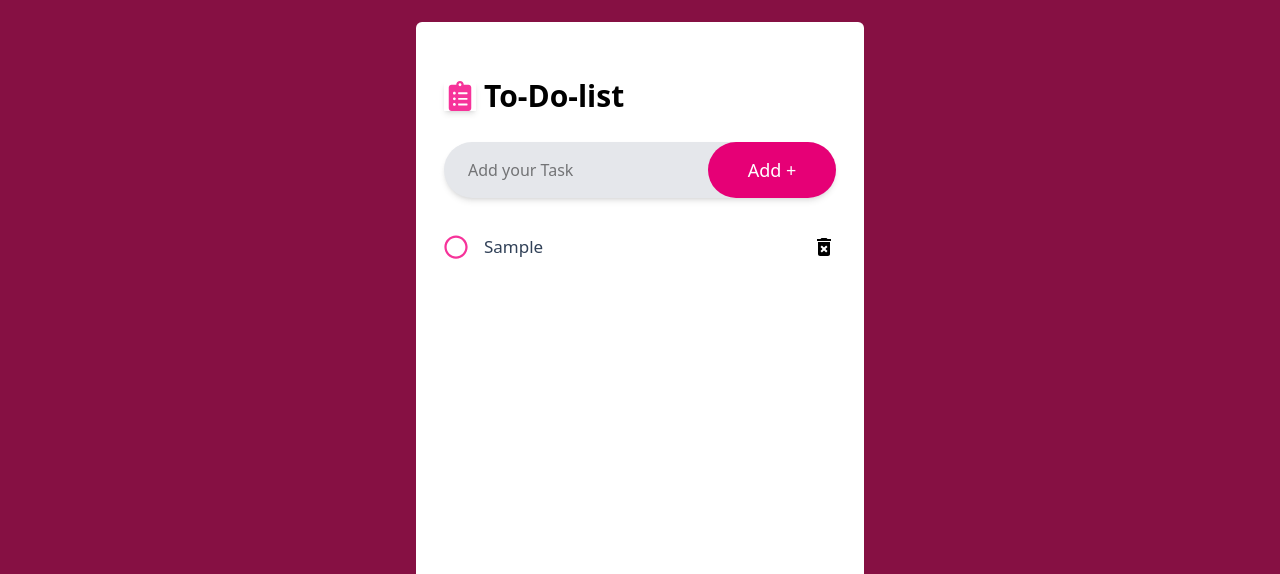
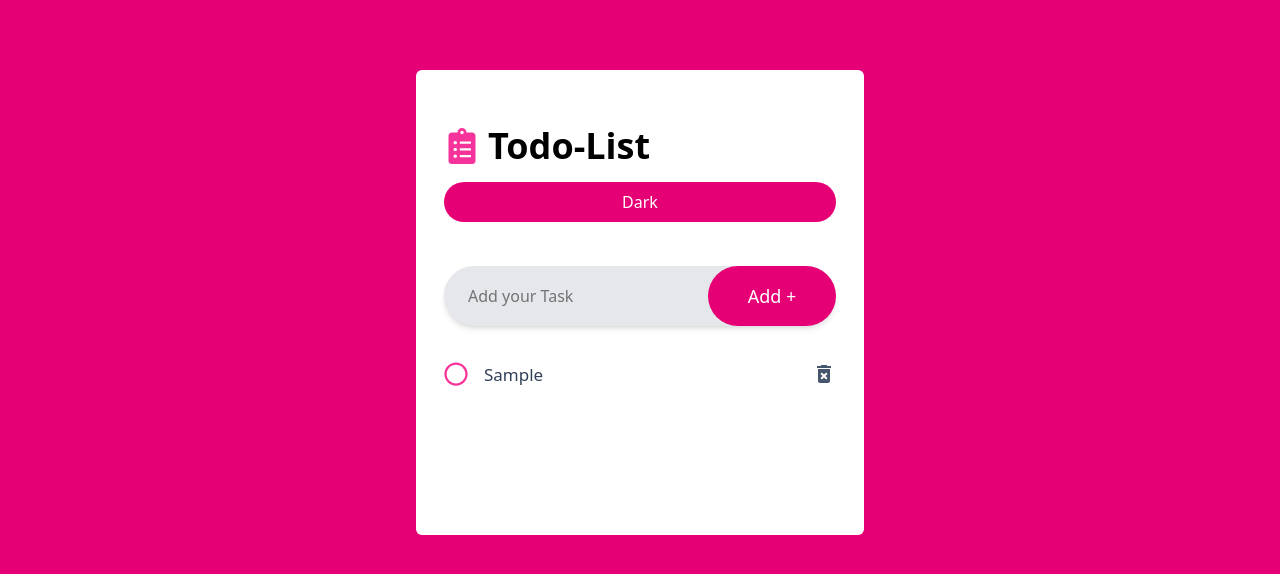
Before and after one commit to michael-tech-create/project-x, a Next.js app: page /todo-item/todo-list in a window 1280 px wide. Both pictures are taken after typing "Sample" into the empty fields and a click on the button "Add +". Shown: the part 226-800 px from the top of the page. Built offline with nearby package versions, Linux system fonts and the light colour scheme; no server answers.

Commit message:
"add a add task like a todolist"

```diff
--- a/app/todo-item/todo-item.js
+++ b/app/todo-item/todo-item.js
@@ -1,17 +1,34 @@
 import { IoMdCheckmarkCircle } from "react-icons/io";
 import { MdDeleteForever } from "react-icons/md";
 import { FaRegCircle } from "react-icons/fa";
-export default function TodoItem({text,id,isComplete, deleteTodo, toggle} ) {
+
+export default function TodoItem({ text, id, isComplete, deleteTodo, toggleTask }) {
     return (
         <main className="flex items-center my-2 gap-2">
-            <div onClick={()=>{toggle(id)}} className="flex flex-1 items-center cursor-pointer">
-                { isComplete ? <IoMdCheckmarkCircle className="text-pink-500 text-2xl" /> : <FaRegCircle  className="text-2xl text-pink-500"/>}
-                <p className={`text-slate-700 ml-4 text-[17px] text-decoration-slate-500 gap-4 ${isComplete ? "line-through" : "" }`}>{text}</p>
+            {/* TOGGLE COMPLETE */}
+            <div
+                onClick={() => toggleTask(id)}
+                className="flex flex-1 items-center cursor-pointer"
+            >
+                {isComplete ? (
+                    <IoMdCheckmarkCircle className="text-pink-500 text-2xl" />
+                ) : (
+                    <FaRegCircle className="text-2xl text-pink-500" />
+                )}
+
+                <p
+                    className={`ml-4 text-[17px]
+                    ${isComplete ? "line-through text-slate-500 dark:text-slate-400" : "text-slate-700 dark:text-slate-200"}`}
+                >
+                    {text}
+                </p>
             </div>
 
-    <MdDeleteForever onClick={() => deleteTodo(id)}
-                className="text-2xl cursor-pointer"/>
-
+            {/* DELETE BUTTON */}
+            <MdDeleteForever
+                onClick={() => deleteTodo(id)}
+                className="text-2xl cursor-pointer text-slate-600 dark:text-slate-300"
+            />
         </main>
-    )
+    );
 }
--- a/app/todo-item/todo-list/page.js
+++ b/app/todo-item/todo-list/page.js
@@ -1,87 +1,119 @@
 "use client"
-import { FaClipboardList } from "react-icons/fa";
+import { useEffect, useRef } from "react";
+import { useState } from "react"
+import { FaClipboardList } from "react-icons/fa"
 import TodoItem from "../todo-item";
-import { useEffect, useRef, useState } from "react";
+
 export default function TodoList() {
-    // render the state
     const [todoList, setTodoList] = useState([]);
     const myRef = useRef();
-    // add the value(add ur tasks)
+    const [dark, setDark] = useState(false);
 const add = () => {
-
-        const inputText = myRef.current.value.trim();
-
-        if (inputText === "") {
-            return null;
+    const Textinput = myRef.current.value
+    // if the input is empty, stop and do nothing(no empty tasks allowed)
+    if (Textinput === "") {
+        return null
     }
-
         const newTodo = {
         id: Date.now(),
-            text: inputText,
+        text: Textinput,
         isComplete: false,
+    }
+    console.log(newTodo)
+    setTodoList((prev) => [...prev, newTodo])
+    myRef.current.value = "";
+    // clear the input box after adding the task
+    }
+    // create a new task object,
+    // id: a unique number created from the current time
+    // text: what the use typed
+    // isComplete: starts as false that task is not done yet
 
-        }
-        setTodoList((prev) => [...prev, newTodo]);
-        myRef.current.value = "";
-    }
+    // add the new tast to the old list
+
+    // this run when you click delete
     const deleteTodo = (id) => {
         setTodoList((prevTodos) => {
             return prevTodos.filter((todo) => todo.id !== id)
-    })
+            // this keep all task expect the one with the matching id
+        });
+
     }
-    const toggle = (id) => {
+    // runs when click a checkbox
+    const toggleTask = (id) => {
         setTodoList((prevTodos) => {
             return prevTodos.map((todo) => {
                 if (todo.id === id) {
-                    return {...todo, isComplete: !todo.isComplete}
+                    return { ...todo, isComplete: !todo.isComplete }
                 }
                 return todo;
+
+            });
         })
-        })
+        // goes through all tasks
+        // if it finds the task with same id, it flips isComplete form
+        {/**
+            false - true
+            true - false */}
     }
-    // 2. NEW EFFECT: Load data from localStorage only on the client
     useEffect(() => {
          const storedTodos = localStorage.getItem("todos");
          if (storedTodos) {
         setTodoList(JSON.parse(storedTodos));
          }
-    }, []); // Empty array runs once on mount
-
-    // 3. EXISTING EFFECT: Save data to localStorage (this is perfect)
+    }, []);
     useEffect(() => {
-        // Only run this if todoList is not empty
         if (todoList.length > 0) {
-            localStorage.setItem("todos", JSON.stringify(todoList));
+           localStorage.setItem("todos", JSON.stringify(todoList))
        }
     }, [todoList]);
+    {/** adding a dark mode feature */ }
+    // save theme
+    useEffect(() => {
+        localStorage.setItem("theme", dark ? "dark" : "light")
+    }, [dark])
     return (
-
-        <main className="bg-pink-900 grid py-4 min-h-screen">
-            <div className="bg-white place-self-center w-11/12 max-w-md flex flex-col p-7 rounded-md min-h-[560px]">
-                {/* title  */}
-                <div className="flex items-center mt-7 gap-2">
-                    <FaClipboardList className="w-8 text-3xl text-pink-500 shadow-md" />
-                    <h1 className="text-3xl font-semibold text-pink-pink-100">To-Do-list</h1>
-
+        <main className={` ${dark ? "bg-gray-900" : "bg-pink-600"} flex items-center justify-center py-4 min-h-screen`}>
+            <div
+                className={` ${
+                    dark ? "bg-gray-800 text-white" : "bg-white text-black"
+                }
+                 place-center w-11/12 max-w-md  flex flex-col rounded-md p-7 rounded-md min-h-[465px]`}>
+                <div
+                    className="items-center flex mt-7 gap-2">
+                   <FaClipboardList className="text-pink-500 text-4xl"/>
+                    <h1 className="text-4xl font-semibold">Todo-List</h1>
                 </div>
-                    {/* input field */}
-                <div className="flex items-center my-7 bg-gray-200 rounded-full shadow-md">
+                <button
+                    onClick={() => setDark(!dark)}
+                    className="px-4 my-4 py-2 rounded-full  bg-pink-600 text-white"
+                >
+                    {dark ? "Light" : "Dark"}
+                </button>
+                <div className="flex items-center my-7 bg-gray-200 rounded-full shadow-md" >
                     <input type="text"
+                        ref={myRef}
                         placeholder="Add your Task"
-                        ref={myRef}
-                        className="bg-transparent border-0 outline-none flex-1 h-14 pl-6 placeholder-text-slate-600" />
-                    <button onClick={add}
-                        className="border-none rounded-full bg-pink-600 w-32 h-14 text-white text-lg font-medium">Add +</button>
+                        className="bg-transparent border-0 outline-none flex-1 h-14 pl-6 placeholeder-text-slate-900"/>
+                    <button
+                        onClick={add}
+                        className="border-none rounded-full bg-pink-600 w-32 h-15 text-white text-lg font-medium">Add +</button>
                 </div>
                 <div>
-                    {todoList.map((item, index) => {
-                        return <TodoItem key={index} text={item.text} id={item.id} isComplete={item.isComplete} deleteTodo={deleteTodo} toggle={toggle} />
+                    {todoList.map((item) => {
+                        return (
+                            <TodoItem
+                                key={item.id}
+                                text={item.text}
+                                id={item.id}
+                                deleteTodo={deleteTodo}
+                                isComplete={item.isComplete}
+                                toggleTask={toggleTask}
+                                />
+                        );
                     })}
                 </div>
-
-
             </div>
-
         </main>
     )
 }
--- a/components/Footer.js
+++ b/components/Footer.js
@@ -28,7 +28,7 @@ export default function Footer() {
                         <h3 className="text-lg font-semibold mb-3">Help</h3>
                         <ul className="space-y-2 text-sm">
                             <li><Link href="#" className="hover:underline">Contact us</Link></li>
-                            <li><Link href="#" className="hover:underline">FAQs</Link></li>
+                            <li><Link href="/todo-item/todo-list" className="hover:underline">Add Task</Link></li>
                             <li><Link href="#" className="hover:underline">Shipping</Link></li>
                             <li><Link href="#" className="hover:underline">Privacy Policy</Link></li>
                         </ul>
```
Lines whose indentation alone changed are shown as unchanged.
